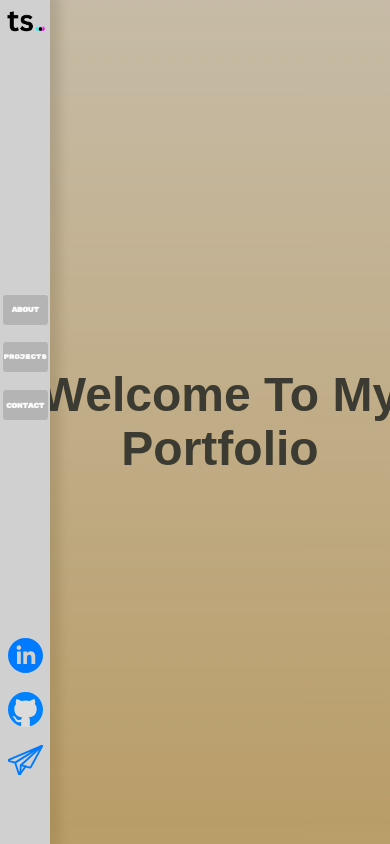
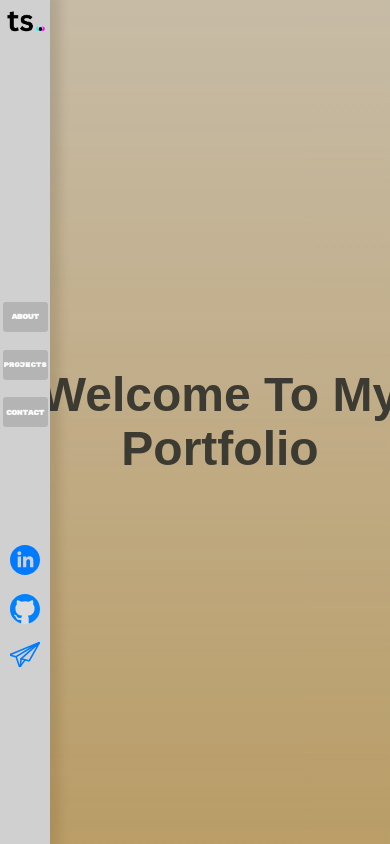
Before and after one commit to trevarious/portfolio-react, a React (Create React App) app: page / in a window 390 px wide. Built offline with nearby package versions, Linux system fonts and the light colour scheme.

Commit message:
style: Left nav mobile fix bottom link

```diff
--- a/src/LeftNav.css
+++ b/src/LeftNav.css
@@ -140,7 +140,7 @@
     }
 
     .left-nav-links-img {
-        width: 35px;
+        width: 30px;
     }
 
 
@@ -162,7 +162,9 @@
     #projects {
         font-size: 6.5px;
         letter-spacing: -0.1px;
+    }
 
-
+    .links-middle {
+      padding: 100px;
     }
 }
```
